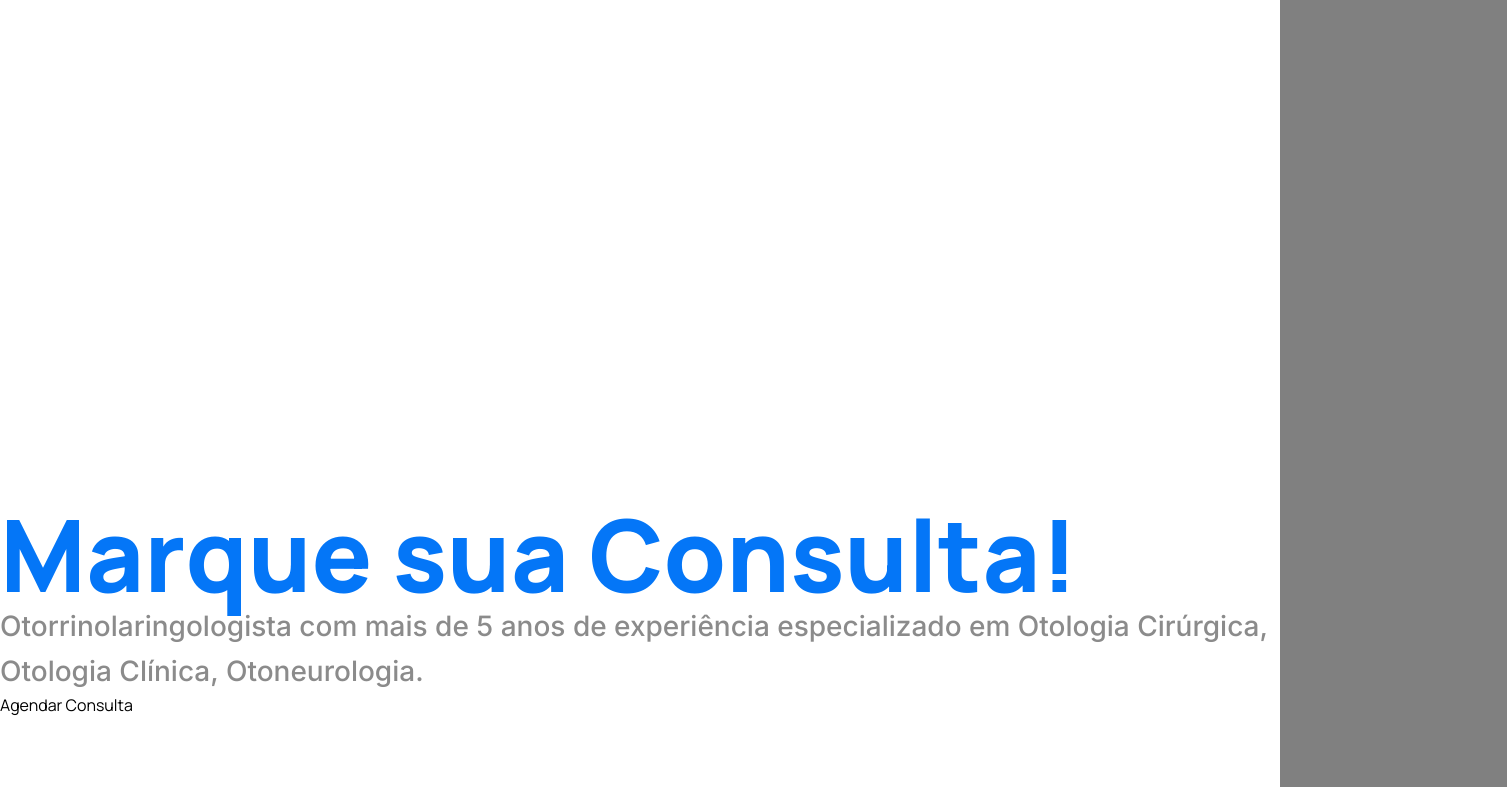
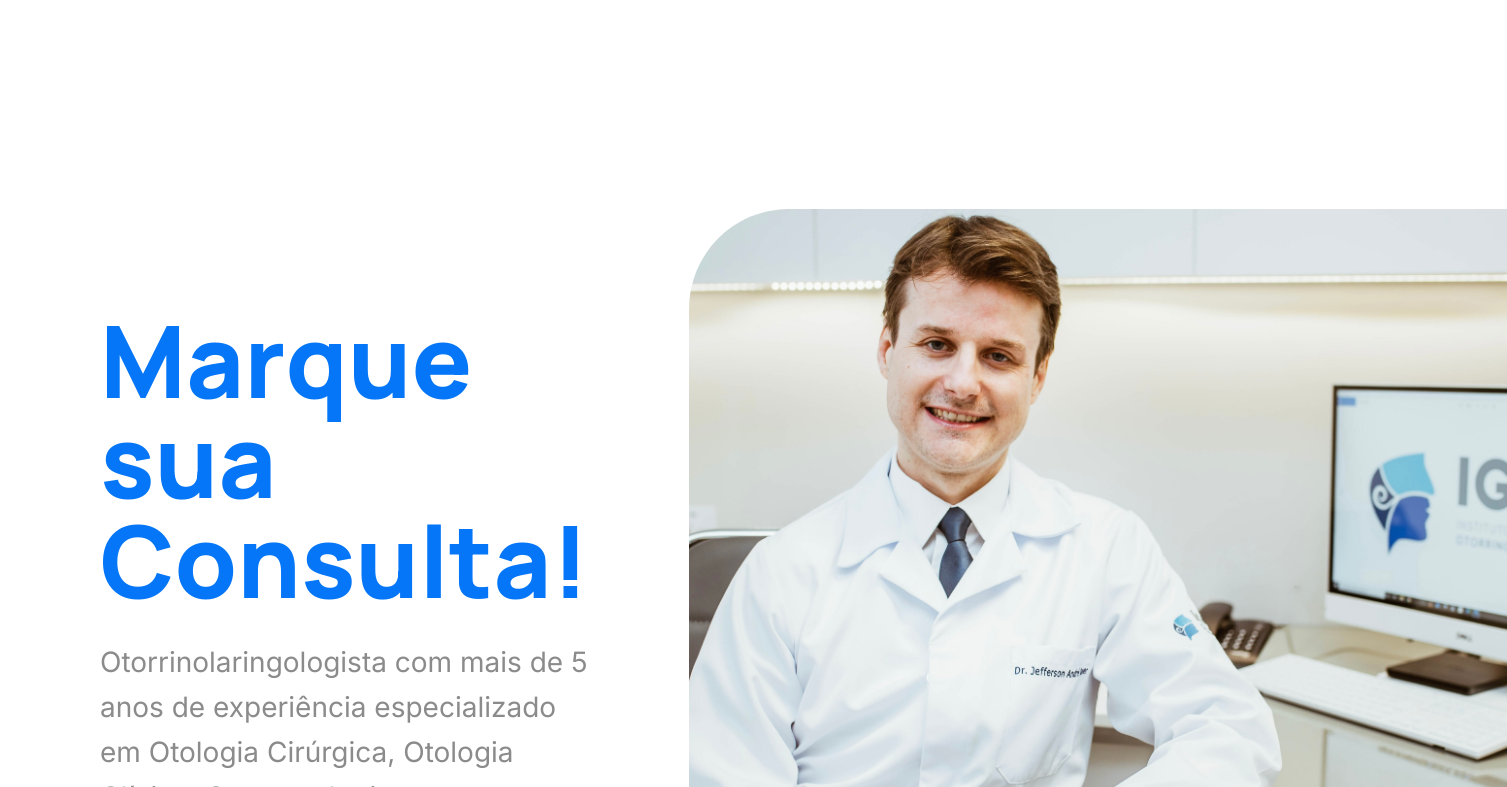
Before and after one commit to agencia-zopa/jefferson-website, a Next.js app: page /detalhe-patologia in a window 1280 px wide. Shown: the part 1813-2600 px from the top of the page, 1507 px wide, since content can reach past the window. Built offline with nearby package versions, Linux system fonts and the light colour scheme.

Commit message:
refact: reimplemented schedule-appointment-section.component.tsx

```diff
--- a/src/components/convenios-section/convenios-section.module.scss
+++ b/src/components/convenios-section/convenios-section.module.scss
@@ -3,7 +3,6 @@
   display: flex;
   flex-direction: column;
   align-items: center;
-  background-color: white;
 }
 
 .convenios-list {
--- a/src/components/faq-section/faq-section.module.scss
+++ b/src/components/faq-section/faq-section.module.scss
@@ -3,7 +3,6 @@
   display: flex;
   flex-direction: column;
   align-items: center;
-  background-color: white;
 }
 
 .faq-items-list {
--- a/src/components/introduction-section/introduction-section.module.scss
+++ b/src/components/introduction-section/introduction-section.module.scss
@@ -1,6 +1,5 @@
 .container {
   min-height: 1025px;
-  background-color: white;
   display: flex;
   justify-content: space-between;
   align-items: center;
--- a/src/components/procedures-section/procedures-section.module.scss
+++ b/src/components/procedures-section/procedures-section.module.scss
@@ -1,6 +1,5 @@
 .procedures-section {
   padding: 100px;
-  background-color: white;
   width: 100%;
   display: flex;
   flex-direction: column;
--- a/src/components/schedule-appointment-section/schedule-appointment-section.component.tsx
+++ b/src/components/schedule-appointment-section/schedule-appointment-section.component.tsx
@@ -1,4 +1,7 @@
 import commentIcon from '@public/comment-01.svg';
+import DoctorImage from '@public/IMG_2662.jpg';
+import Image from 'next/image';
+import React from 'react';
 
 import { GenericButton } from '@/components/generic-button/generic-button.component';
 
@@ -7,8 +10,12 @@ import styles from './schedule-appointment-section.module.scss';
 export function ScheduleAppointmentSection() {
   return (
     <div className={styles.container}>
-      <div className={styles.contentContainer}>
-        <h1 className={styles.title}>Marque sua Consulta!</h1>
+      <div className={styles.content}>
+        <h1 className={styles.title}>
+          Marque sua
+          <br />
+          Consulta!
+        </h1>
         <p className={styles.text}>
           Otorrinolaringologista com mais de 5 anos de experiência especializado
           em Otologia Cirúrgica, Otologia Clínica, Otoneurologia.
@@ -20,7 +27,8 @@ export function ScheduleAppointmentSection() {
           iconSrc={commentIcon}
         />
       </div>
-      <div className={styles.imageContainer} />
+      {/* FIXME: This is not the right image */}
+      <Image src={DoctorImage} alt={''} />
     </div>
   );
 }
--- a/src/components/schedule-appointment-section/schedule-appointment-section.module.scss
+++ b/src/components/schedule-appointment-section/schedule-appointment-section.module.scss
@@ -1,20 +1,16 @@
 .container {
-  height: 1025px;
-  background-color: hsl(0deg 0% 100%);
   display: flex;
   justify-content: space-between;
   align-items: center;
-}
+  padding: 100px 0 100px 100px;
+  gap: 100px;
 
-.image-container {
-  height: 818px;
-  width: 825px;
-  background-image: url("/IMG_2662.jpg");
-  background-position: 50% 25%;
-  background-size: cover;
-  border-top-left-radius: 100px;
-  border-bottom-left-radius: 100px;
-  flex-shrink: 0;
+  img {
+    max-width: 818px;
+    height: auto;
+    border-top-left-radius: 100px;
+    border-bottom-left-radius: 100px;
+  }
 }
 
 .content {
@@ -22,7 +18,6 @@
   flex-direction: column;
   align-items: flex-start;
   gap: 30px;
-  margin: 100px;
 }
 
 .title {
@@ -37,7 +32,6 @@
 .text {
   font-family: Inter, sans-serif;
   font-style: normal;
-  font-weight: 500;
   font-size: 28px;
   line-height: 45px;
   color: #8b8b8b;
--- a/src/globals.scss
+++ b/src/globals.scss
@@ -6,7 +6,6 @@ body {
   margin: 0;
   padding: 0;
   font-family: Manrope, sans-serif;
-  background-color: gray;
 }
 
 html {
```
